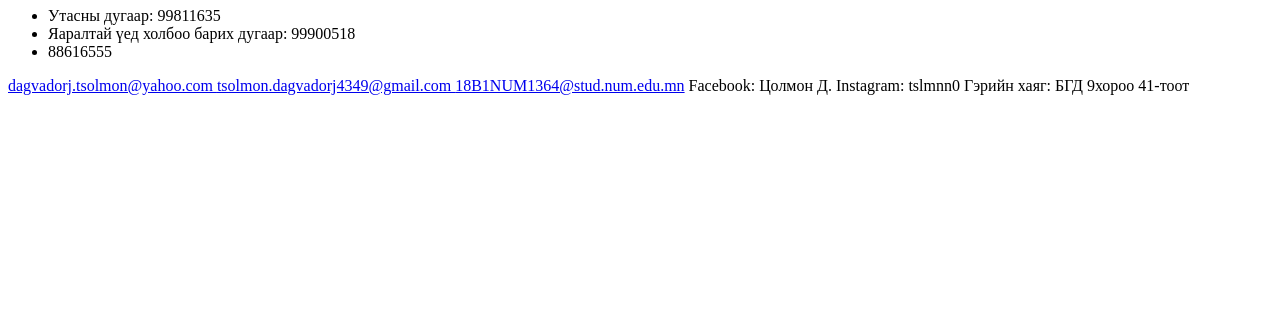
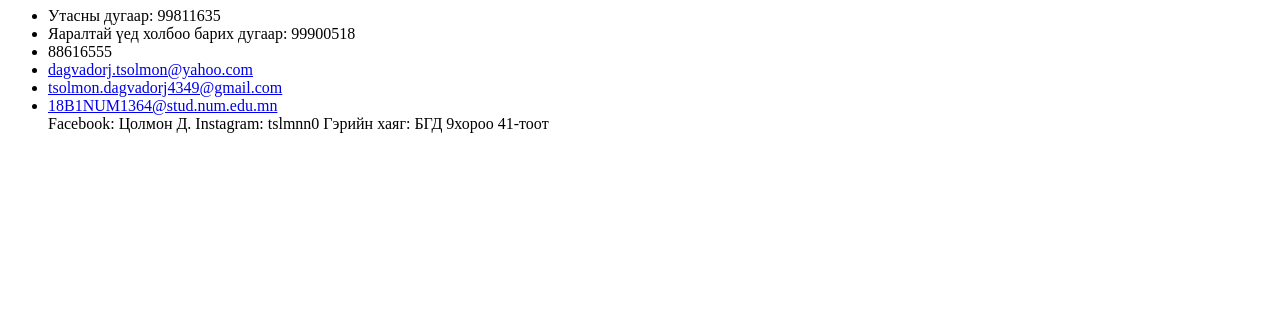
Before and after one commit to tslmon/minus.github.io, a plain HTML site: page sub.html in a window 1280 px wide. Shown: the part 465-800 px from the top of the page. Drawn offline with Linux system fonts and the light colour scheme.

Commit message:
update sub html

```diff
--- a/sub.html
+++ b/sub.html
@@ -37,11 +37,9 @@
 			<li> Утасны дугаар: 99811635</li>
 			<li> Яаралтай үед холбоо барих дугаар: 99900518</li>
 					        						<li>88616555</li>
-
-		</ul>
-	<a href= "mail to :dagvadorj.tsolmon@yahoo.com"> dagvadorj.tsolmon@yahoo.com </a>
-<a href="mail to :gmail">tsolmon.dagvadorj4349@gmail.com </a>
-<a href="mail to :Цахим шуудан"> 18B1NUM1364@stud.num.edu.mn</a>
+	<li><a href= "mail to :dagvadorj.tsolmon@yahoo.com"> dagvadorj.tsolmon@yahoo.com </a></li>
+<li><a href="mail to :gmail">tsolmon.dagvadorj4349@gmail.com </a></li>
+<li><a href="mail to :Цахим шуудан"> 18B1NUM1364@stud.num.edu.mn</a></li>
 Facebook: Цолмон Д.
 Instagram: tslmnn0
 Гэрийн хаяг: БГД 9хороо 41-тоот
```
